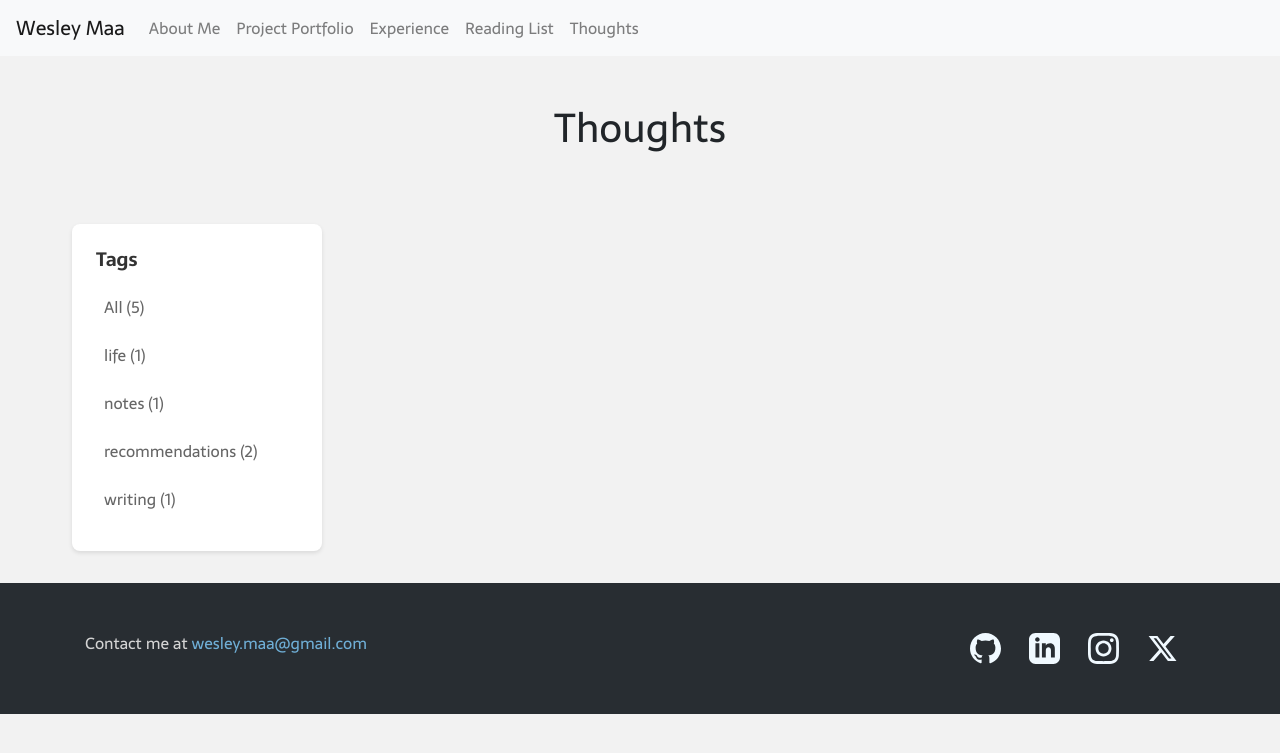
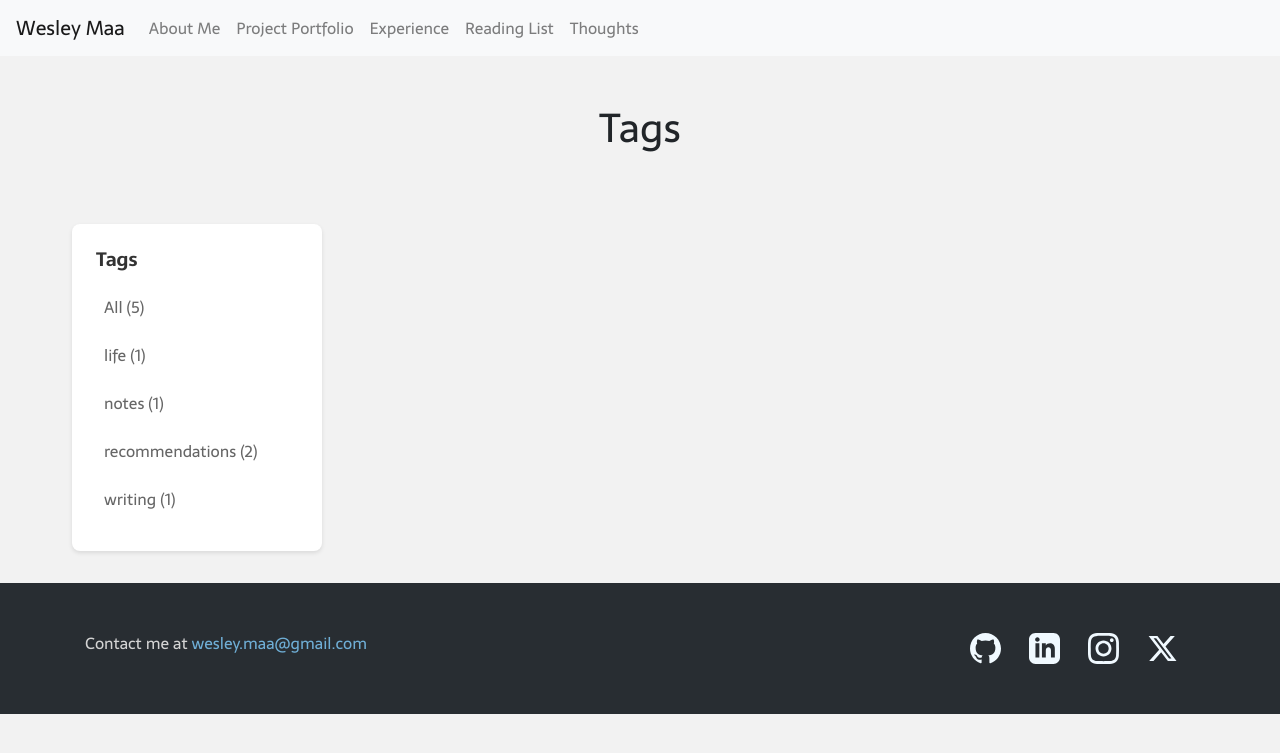
Before and after one commit to WT-MM/PortfolioSite, a Jekyll site: the page built from pages/tags.md, in a window 1280 px wide. Shown: the top 753 px of the page. Built offline with Jekyll 4.4.1, drawn with Linux system fonts in a browser that asks for light colours; nearby versions of some CDN libraries.

Commit message:
draft system

```diff
--- a/_layouts/tag.html
+++ b/_layouts/tag.html
@@ -3,6 +3,7 @@ layout: thoughts
 ---
 <ul class="post-list">
     {% for post in site.tags[page.tag] %}
+        {% unless post.tags contains "draft" %}
         <li class="post-item">
             <a href="{{ post.url }}" class="post-link">
                 <time class="post-date" datetime="{{ post.date | date_to_xmlschema }}">
@@ -23,5 +24,6 @@ layout: thoughts
                 {% endif %}
             </a>
         </li>
+        {% endunless %}
     {% endfor %}
 </ul>
--- a/_layouts/thoughts.html
+++ b/_layouts/thoughts.html
@@ -2,27 +2,44 @@
 layout: default
 ---
 <div class="jumbotron" id="title">
-    <h1 class='text-center'>Thoughts</h1>
+    <h1 class='text-center'>{{ page.title | default: "Thoughts" }}</h1>
 </div>
 
 <link rel="stylesheet" href="/assets/css/thoughts.css">
 <div class="thoughts-container">
+    {% assign published_count = 0 %}
+    {% for post in site.posts %}
+        {% unless post.tags contains "draft" %}
+            {% assign published_count = published_count | plus: 1 %}
+        {% endunless %}
+    {% endfor %}
+
     <!-- Sidebar -->
     <aside class="sidebar">
         <h3>Tags</h3>
         <ul class="tag-list">
             <li>
                 <a href="/thoughts/" class="{% if page.url == '/thoughts/' %}active{% endif %}">
-                    All ({{ site.posts.size }})
+                    All ({{ published_count }})
                 </a>
             </li>
             {% assign tags = site.tags | sort %}
             {% for tag in tags %}
+                {% unless tag[0] == "draft" %}
+                    {% assign tag_count = 0 %}
+                    {% for post in tag[1] %}
+                        {% unless post.tags contains "draft" %}
+                            {% assign tag_count = tag_count | plus: 1 %}
+                        {% endunless %}
+                    {% endfor %}
+                    {% if tag_count > 0 %}
                 <li>
                     <a href="/thoughts/tags/{{ tag[0] }}/" class="{% if page.tag == tag[0] %}active{% endif %}">
-                        {{ tag[0] }} ({{ tag[1].size }})
+                        {{ tag[0] }} ({{ tag_count }})
                     </a>
                 </li>
+                    {% endif %}
+                {% endunless %}
             {% endfor %}
         </ul>
     </aside>
--- /dev/null
+++ b/_plugins/draft_permalink.rb
@@ -0,0 +1,9 @@
+module Jekyll
+  Hooks.register :posts, :pre_render do |post|
+    tags = post.data['tags'] || []
+    next unless tags.include?('draft')
+    next if post.data['permalink']
+
+    post.data['permalink'] = "/drafts/#{post.slug}/"
+  end
+end
--- a/_plugins/tag_generator.rb
+++ b/_plugins/tag_generator.rb
@@ -4,6 +4,7 @@ module Jekyll
 
     def generate(site)
       site.tags.each do |tag, posts|
+        next if tag == 'draft'
         site.pages << TagPage.new(site, site.source, tag, posts)
       end
     end
```
Also changed, not shown: pages/thoughts.md (+2 -0 lines).
